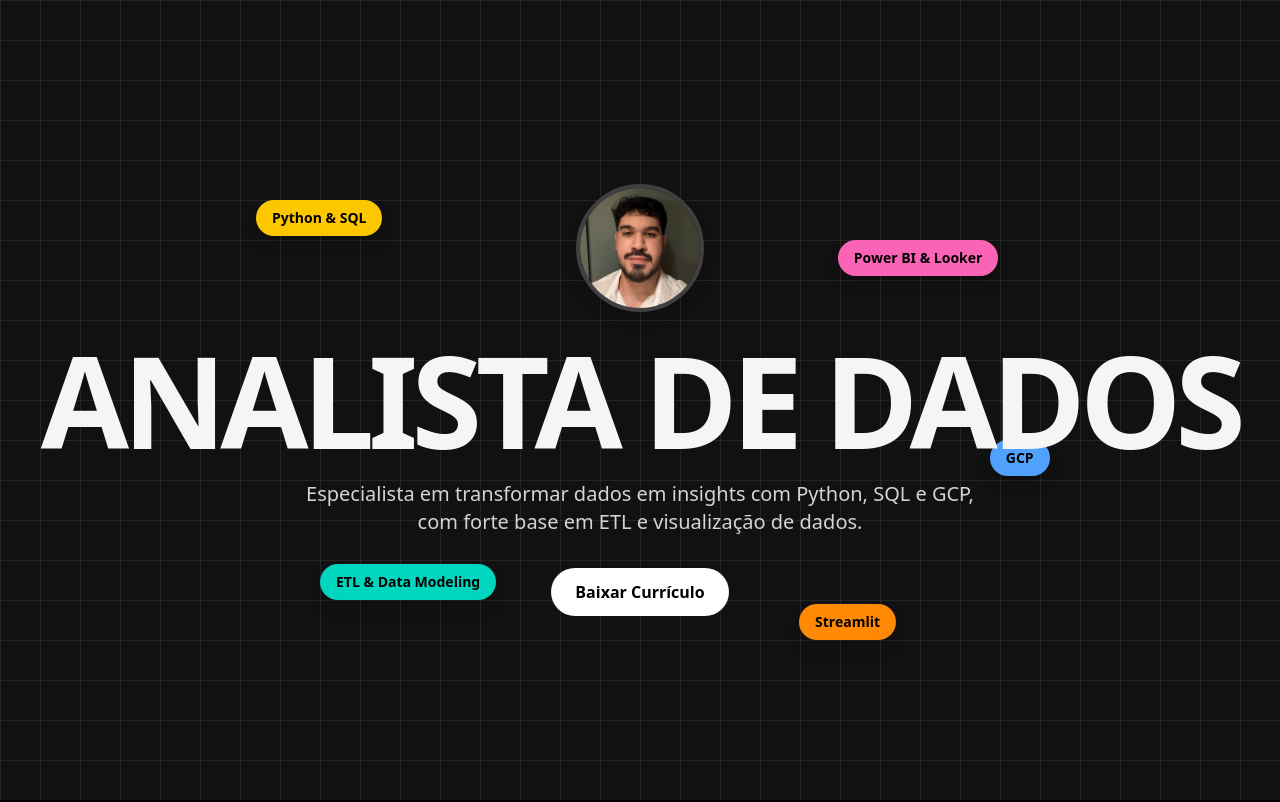
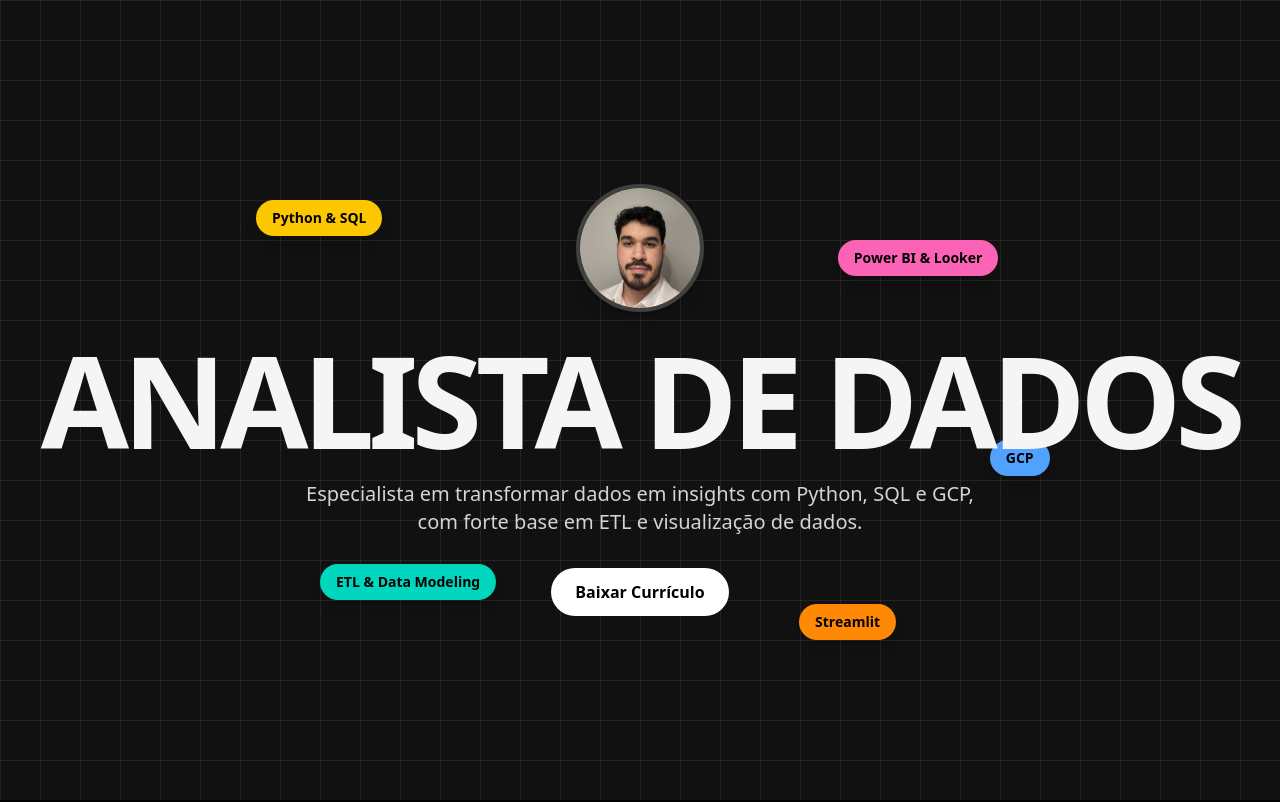
Before and after one commit to leonardo-filho/portfolio-v2, a Next.js app: page / in a window 1280 px wide. Shown: the top 802 px of the page. Built offline with nearby package versions, Linux system fonts and the light colour scheme.

Commit message:
fix: foto profissional

```diff
--- a/src/components/Hero.tsx
+++ b/src/components/Hero.tsx
@@ -40,12 +40,13 @@ const Hero = () => {
           transition={{ duration: 0.5, ease: "easeOut" }}
         >
           <Image
-            src="/Profile.jpeg" // O Next.js encontra a imagem na pasta /public
+            src="/images/Eu.jpeg"
             alt="Foto de Leonardo Filho"
-            width={128} // 128 pixels de largura
-            height={128} // 128 pixels de altura
+            width={128}
+            height={128}
             className="mx-auto mb-6 h-32 w-32 rounded-full object-cover border-4 border-neutral-700 shadow-lg"
-            priority // Ajuda a carregar a imagem principal mais rápido
+            priority
+            quality={100} // <-- Adicione esta linha
           />
         </motion.div>
 
```
Also changed, not shown: public/images/Eu.jpeg (added), public/images/profissional.jpg (added).
